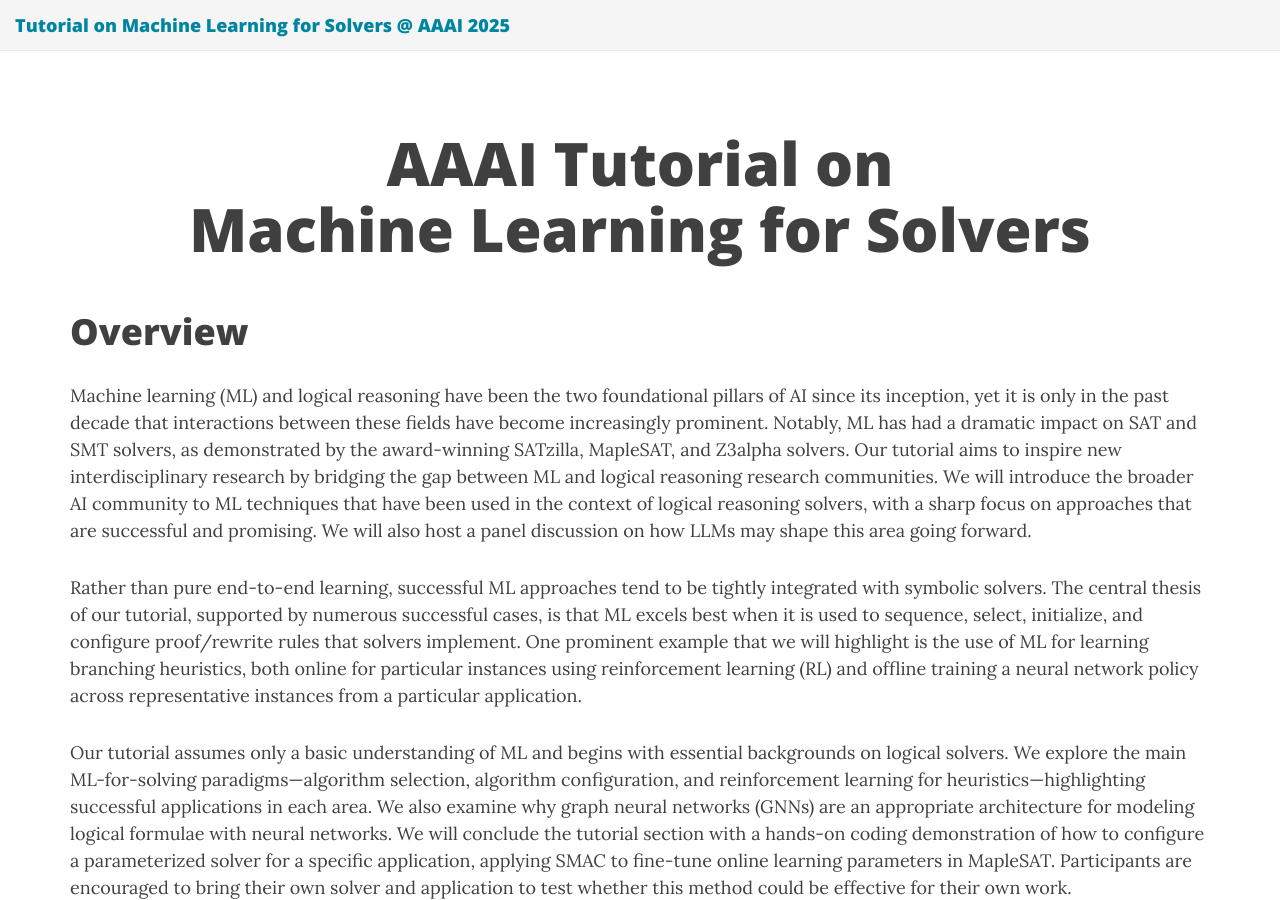
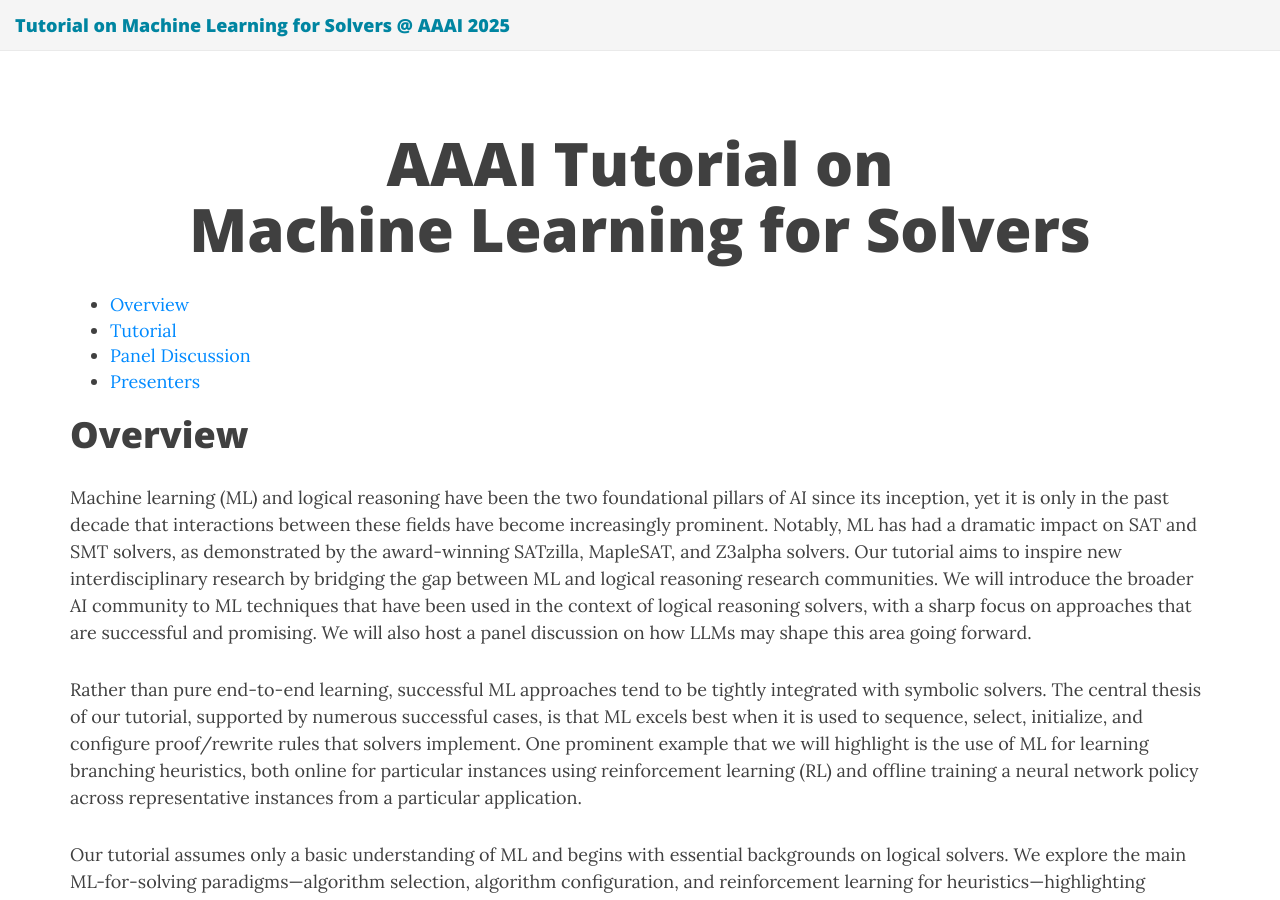
Before and after one commit to ml-for-solvers/ml-for-solvers.github.io, a Jekyll site: the page built from index.md, in a window 1280 px wide and 900 px high. Built offline with Jekyll 4.4.1, drawn with Linux system fonts in a browser that asks for light colours; nearby versions of some CDN libraries.

Commit message:
try nav bar

```diff
--- a/index.md
+++ b/index.md
@@ -9,6 +9,15 @@ title: AAAI Tutorial on <br />Machine Learning for Solvers
 
 <!-- <div class="sharethis-inline-share-buttons"></div>
 <meta name="thumbnail" content="./img/neurips-logo-new.jpg" /> -->
+
+<nav>
+    <ul>
+        <li><a href="#overview">Overview</a></li>
+        <li><a href="#tutorial">Tutorial</a></li>
+        <li><a href="#panel-discussion">Panel Discussion</a></li>
+        <li><a href="#presenters">Presenters</a></li>
+    </ul>
+</nav>
 
 # Overview
 
```
